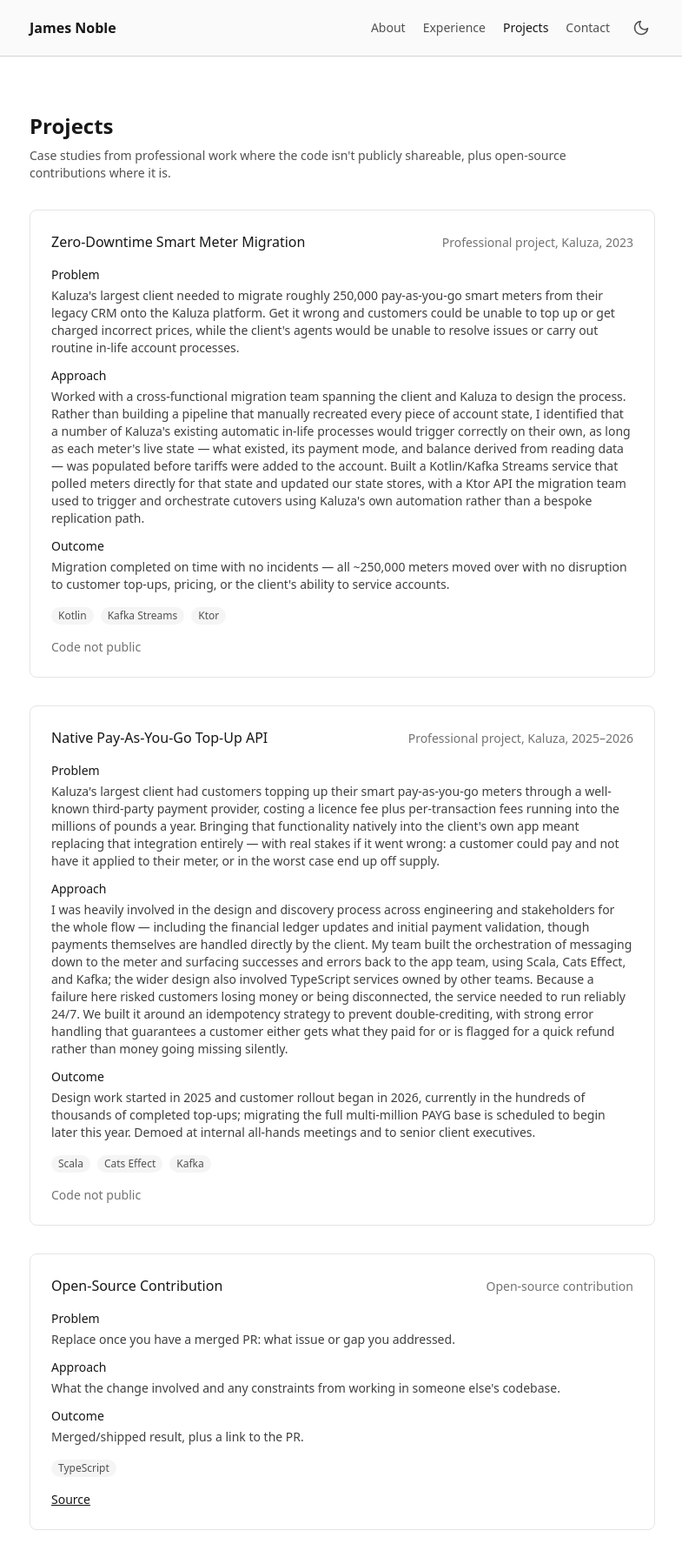
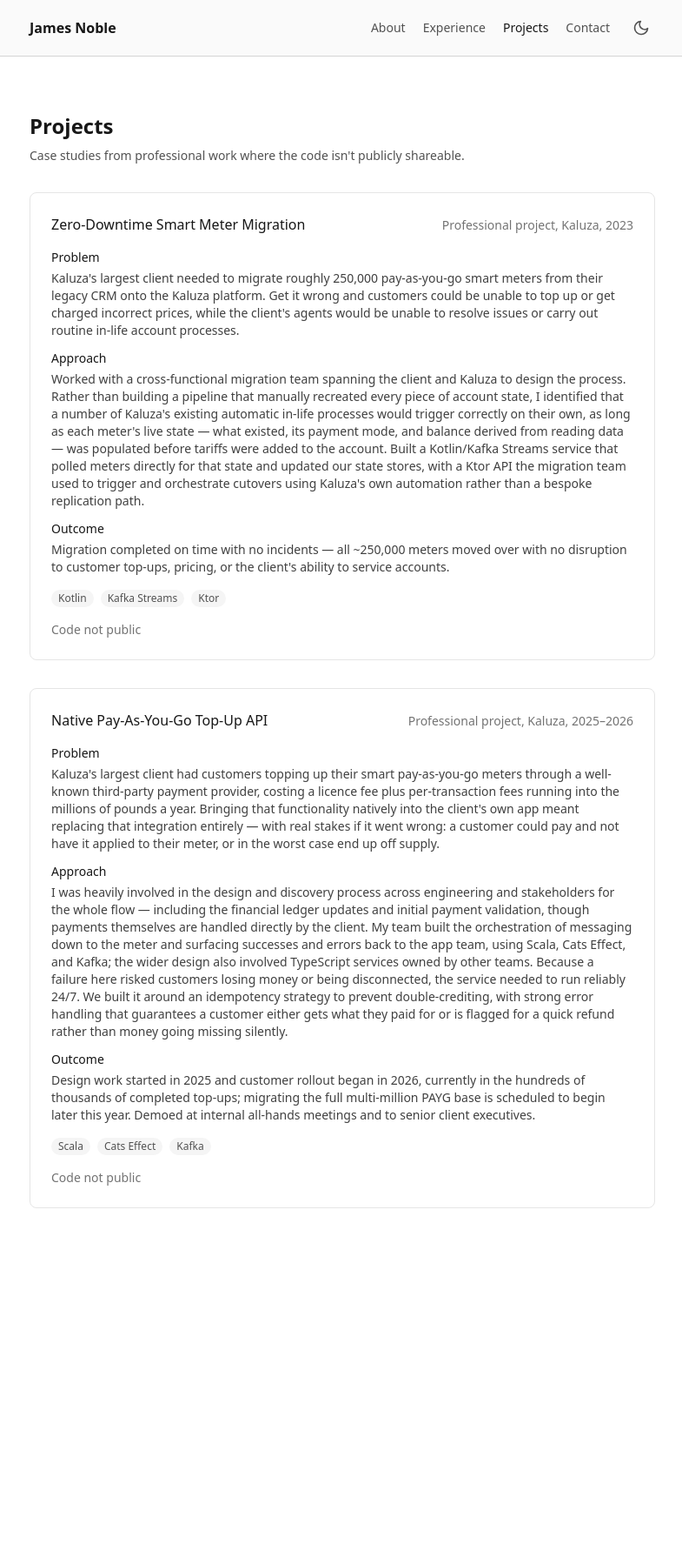
Before and after one commit to Jamesnoble89/Jamesnoble89.github.io, a React (Vite) app: page /projects in a window 1280 px wide. Shown: the top 1798 px of the page at 87% size, without its empty margins (246-1031 px from the left). After the commit the page ends 1453 px from the top, so only its background shows below. Built offline with nearby package versions, Linux system fonts and the light colour scheme.

Commit message:
Remove open-source placeholder until there's a real one to add
Also drops the "plus open-source contributions where it is" line from
the Projects intro, since it referenced a section that no longer has
any entries.

```diff
--- a/src/data/cv.ts
+++ b/src/data/cv.ts
@@ -159,13 +159,4 @@
     tech: ['Scala', 'Cats Effect', 'Kafka'],
     // No url/repo — code is proprietary, so the page shows a note instead of a link.
   },
-  {
-    name: 'Open-Source Contribution',
-    context: 'Open-source contribution',
-    problem: 'Replace once you have a merged PR: what issue or gap you addressed.',
-    approach: 'What the change involved and any constraints from working in someone else\'s codebase.',
-    outcome: 'Merged/shipped result, plus a link to the PR.',
-    tech: ['TypeScript'],
-    repo: 'https://github.com/Jamesnoble89',
-  },
 ]
--- a/src/pages/Projects.tsx
+++ b/src/pages/Projects.tsx
@@ -7,8 +7,7 @@
         Projects
       </h2>
       <p className="mt-2 max-w-2xl text-sm text-neutral-600 dark:text-neutral-400">
-        Case studies from professional work where the code isn't publicly shareable, plus
-        open-source contributions where it is.
+        Case studies from professional work where the code isn't publicly shareable.
       </p>
       <div className="mt-8 flex flex-col gap-8">
         {caseStudies.map((study) => (
```
